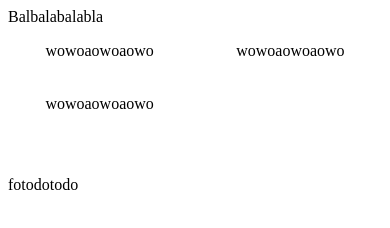
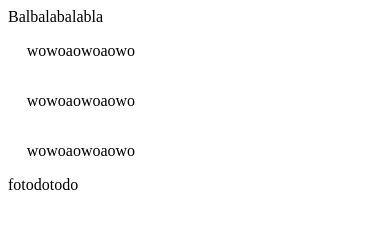
Before and after one commit to ecvwebdesign/cablecadre, an Eleventy site: page css/grid_layout.html in a window 390 px wide. Built offline with nearby package versions, Linux system fonts and the light colour scheme; Eleventy itself is replaced by a stand-in of ours; files that its build step writes are made by us from their sources.

Commit message:
commit
Responsive de la grid css
Changement du format du placeholder

```diff
--- a/css/grid_layout.css
+++ b/css/grid_layout.css
@@ -25,3 +25,16 @@
   grid-column: 2;
   grid-row: 1/3;
 }
+
+
+@media (max-width: 660px) {
+
+  .content{
+    display: flex;
+  flex-direction: column;
+  margin: 0 5% 0 5%;
+  }
+
+
+
+}
```
Also changed, not shown: static/img/placeholder_howto.jpg.
